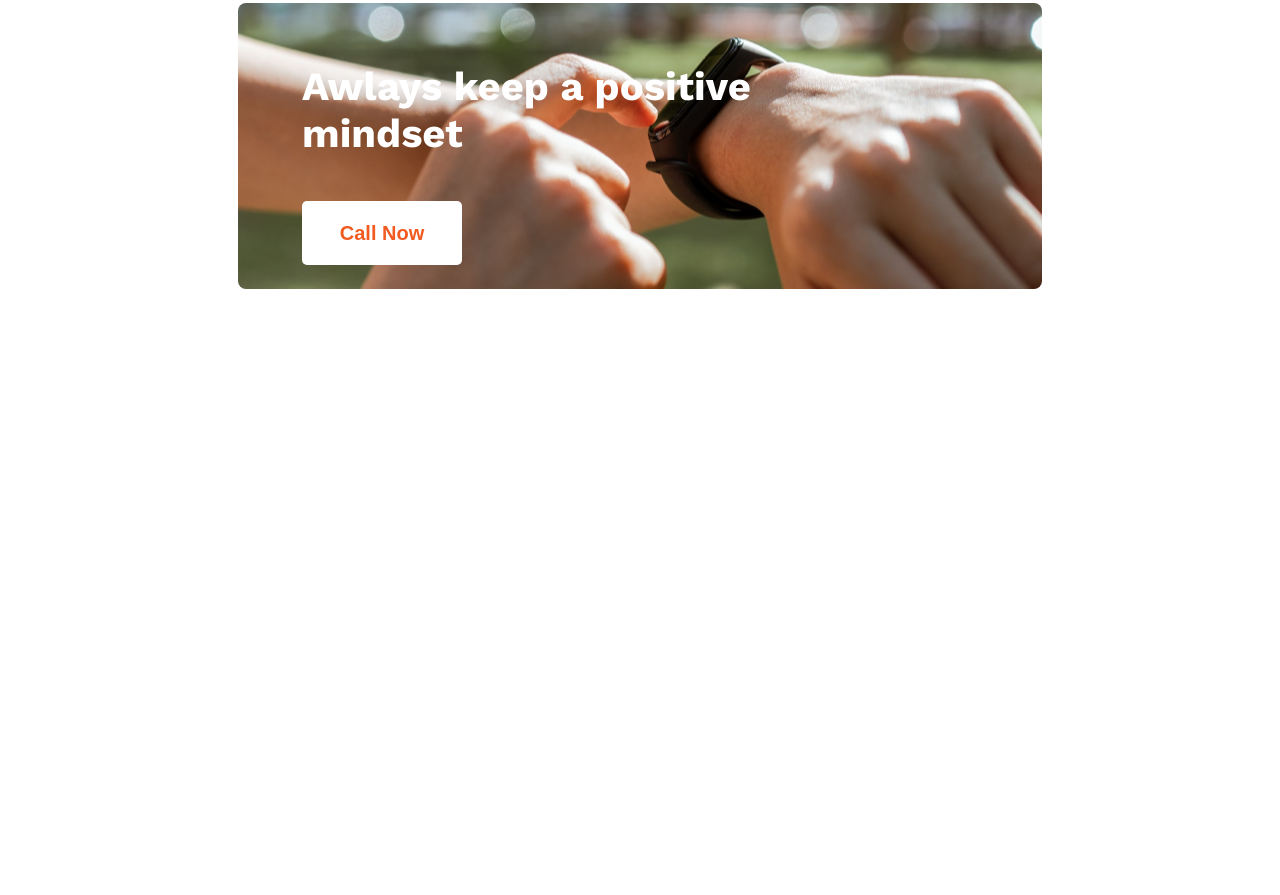
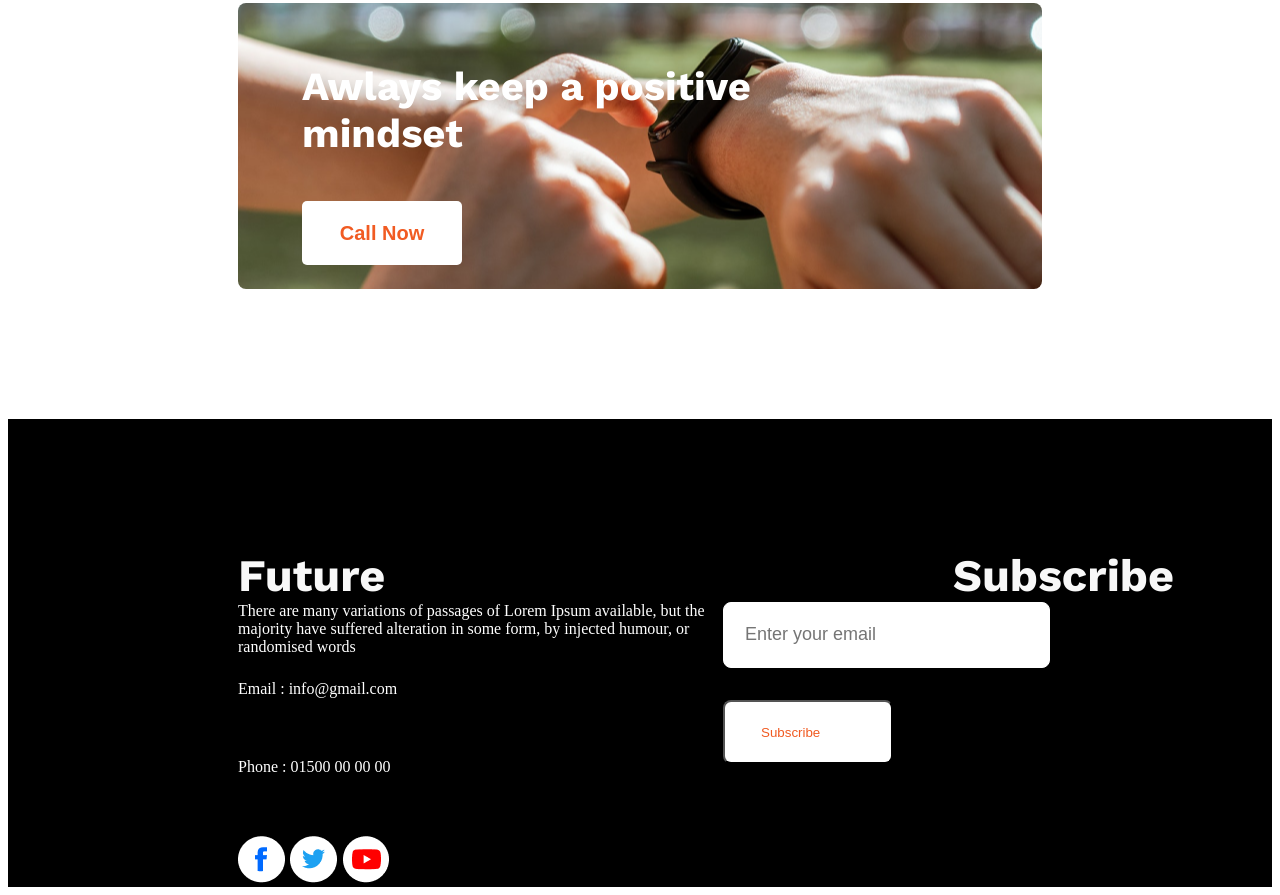
Before and after one commit to nami121-dev/new-year-website, a plain HTML site: page index.html in a window 1280 px wide. Shown: the part 2676-3571 px from the top of the page. Before the commit the page ends 3095 px from the top, so only its background shows below. Drawn offline with nearby package versions, Linux system fonts and the light colour scheme.

Commit message:
added basic footer

```diff
--- a/index.html
+++ b/index.html
@@ -82,6 +82,27 @@
 
     </main>
     <footer>
+        <!-- .footer-column>h3.column-title+p.column-description+.social-links>a*3>img -->
+       <div class="footer-container">
+        <div class="footer-column">
+            <h3 class="column-title">Future</h3>
+            <p class="column-description">There are many variations of passages of Lorem Ipsum available, but the majority have suffered alteration in some form, by injected humour, or randomised words</p>
+          <p class="email">Email : info@gmail.com</p>
+          <p class="phone">Phone : 01500 00 00 00</p>
+            <div class="social-links">
+                <a href=""><img src="images/icons/fb.png" alt=""></a>
+                <a href=""><img src="images/icons/twitter.png" alt=""></a>
+                <a href=""><img src="images/icons/youtube.png" alt=""></a>
+            </div>
+        </div>
+        <div class="footer-column">
+            <h5 class="column-title">Subscribe</h4>
+            <form action="">
+                <input class="enter-email" type="email" name="" placeholder="Enter your email" id="">
+                <input class="subscribe" type="button" value="Subscribe">
+            </form>
+        </div>
+       </div>
 
     </footer>
 </body>
--- a/styles/new.css
+++ b/styles/new.css
@@ -203,3 +203,59 @@ main{
   margin: 0 0 24px 64px;
 
 }
+.footer-container{
+  display: flex;
+  /* gap: 300px; */
+  background-color: black;
+  justify-content: space-between;
+}
+.column-title{
+  width: 148px;
+  /* height: 53px; */
+  font-size: 45px;
+  font-weight: bold;
+  text-align: left;
+  color: #f8f8f8;
+  margin: 130px 0px 0px 230px;
+}
+.column-description,.email,.phone{
+  width: 485px;
+  height: 78px;
+  font-family: WorkSans;
+  font-size: 16px;
+  font-weight: normal;
+  text-align: left;
+  color: #fff;
+  margin: 0px 0px 0px 230px;
+}
+.social-links{
+  margin:0px 0px 0px 230px;
+}
+.subscribe{
+  width: 170.1px;
+  height: 64px;
+  flex-grow: 0;
+  margin: 16px 154.9px 0 0;
+  padding: 20px 36px 20px 36px;
+  border-radius: 8px;
+  background-color: #fff;
+  text-align: left;
+  color: #f15b22;
+}
+.enter-email{
+  width: 146px;
+  height: 21px;
+  font-size: 18px;
+  text-align: left;
+  color: #f3f3f3;
+
+
+  margin: 0 0 16px;
+  padding: 21px 158px 22px 21px;
+  border-radius: 8px;
+  border: solid 1px #fff;
+
+}
+/* #future{
+  padding-right: auto;
+} */
```
